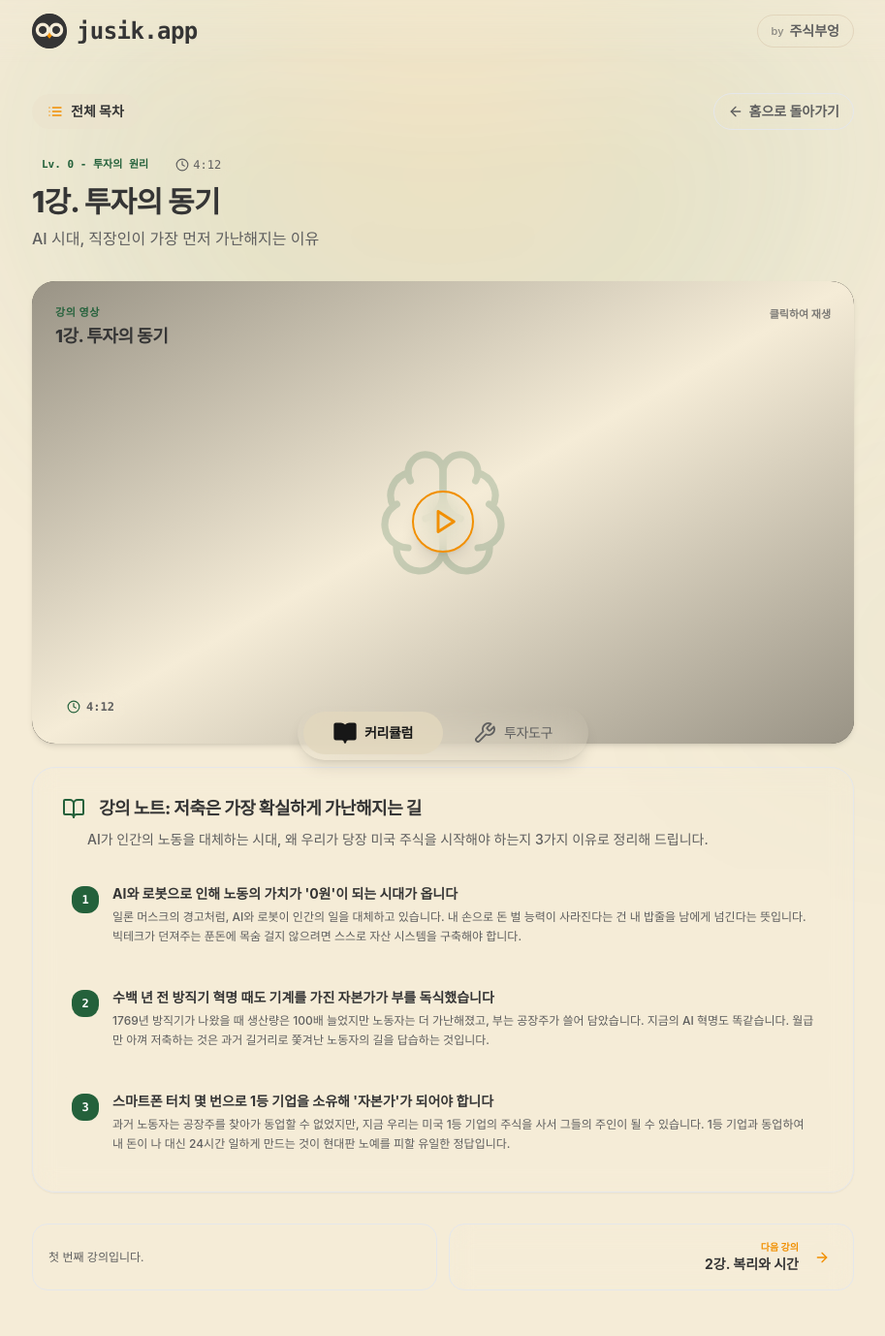
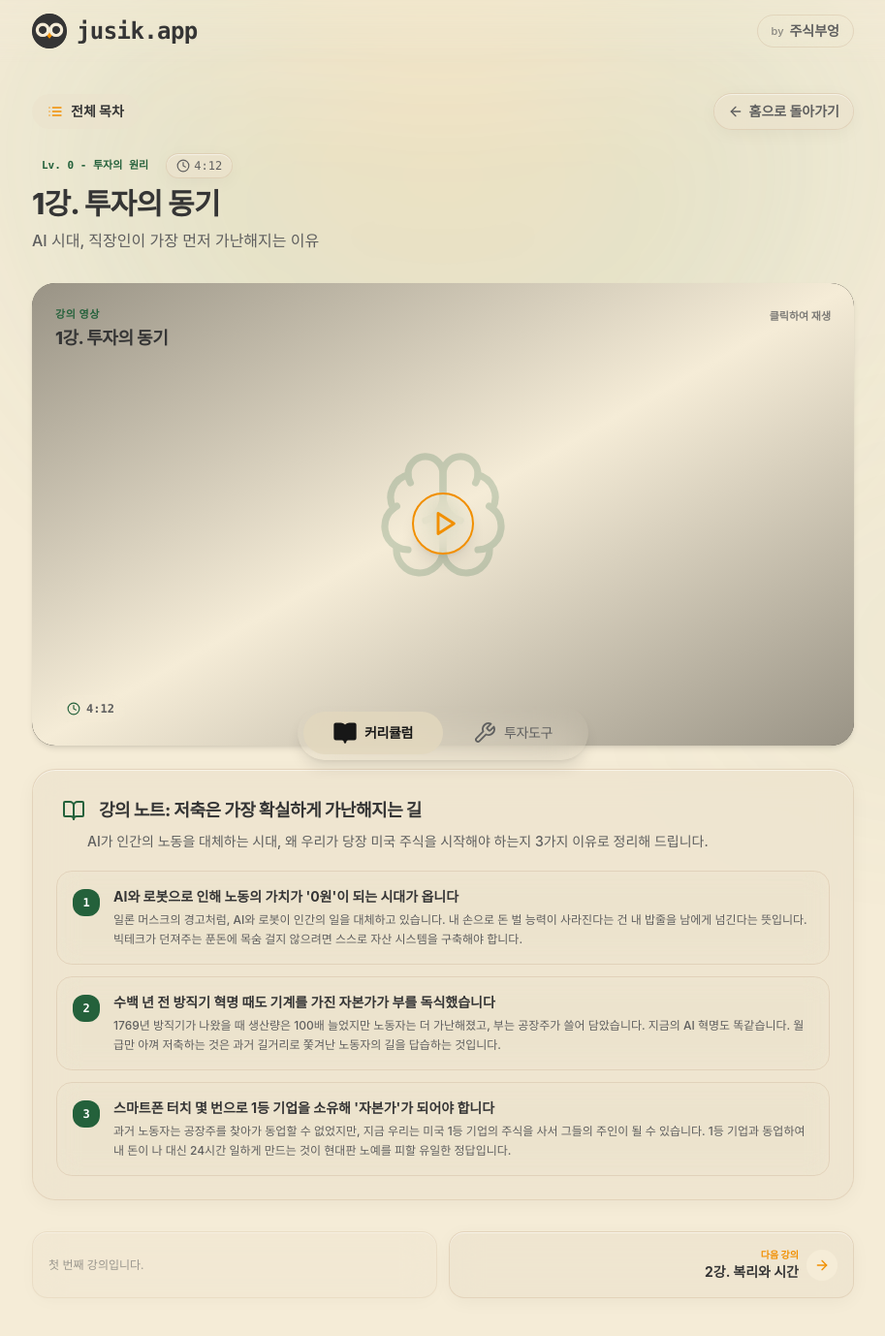
Before and after one commit to hajooi/jusik-app, a Next.js app: page /lesson/lv0-1 in a window 1280 px wide. Shown: the top 1378 px of the page at 97% size, without its empty margins (183-1096 px from the left). Built offline with nearby package versions, Linux system fonts and the light colour scheme.

Commit message:
style: Apply global glass-card and orange hover glow to all lesson detail page elements

```diff
--- a/src/app/lesson/[id]/page.tsx
+++ b/src/app/lesson/[id]/page.tsx
@@ -47,7 +47,7 @@ export default function LessonDetailPage({ params }: { params: { id: string } })
 
         <Link
           href="/"
-          className="inline-flex items-center gap-1.5 font-bold text-[var(--text-secondary)] hover:text-[var(--accent-orange)] transition-colors bg-[var(--card-surface)]/90 backdrop-blur-md px-3.5 py-2 rounded-full shadow-2xs border border-[var(--border-color)]/30 active:scale-95"
+          className="inline-flex items-center gap-1.5 font-bold text-[var(--text-secondary)] hover:text-[var(--accent-orange)] transition-all duration-300 glass-card glass-card-hover px-3.5 py-2 rounded-full active:scale-95"
         >
           <ArrowLeft className="w-4 h-4" />
           홈으로 돌아가기
@@ -64,7 +64,7 @@ export default function LessonDetailPage({ params }: { params: { id: string } })
               <span className="text-[11px] font-extrabold px-2.5 py-0.5 rounded-full bg-[var(--accent-green)]/15 text-[var(--accent-green)] font-mono">
                 Lv. {level.levelNumber} - {level.badgeText}
               </span>
-              <span className="flex items-center gap-1 text-xs text-[var(--text-secondary)] bg-[var(--card-surface)]/90 backdrop-blur-md px-2.5 py-1 rounded-full font-mono shadow-2xs">
+              <span className="flex items-center gap-1 text-xs text-[var(--text-secondary)] glass-card px-2.5 py-1 rounded-full font-mono shadow-2xs">
                 <Clock className="w-3.5 h-3.5" />
                 {lesson.duration}
               </span>
@@ -95,7 +95,7 @@ export default function LessonDetailPage({ params }: { params: { id: string } })
                   return (
                     <div
                       key={index}
-                      className="bg-[var(--card-surface)]/90 backdrop-blur-md p-5 sm:p-6 rounded-3xl space-y-4 shadow-sm border border-[var(--border-color)]/20"
+                      className="glass-card p-5 sm:p-6 rounded-3xl space-y-4 shadow-sm"
                     >
                       <div className="space-y-1">
                         <div className="flex items-center gap-2">
@@ -118,7 +118,7 @@ export default function LessonDetailPage({ params }: { params: { id: string } })
                         {module.steps.map((step) => (
                           <div
                             key={step.stepNumber}
-                            className="bg-[var(--bg-main)] p-4 sm:p-4.5 rounded-2xl flex items-start gap-3.5 shadow-2xs"
+                            className="bg-[var(--bg-main)]/60 backdrop-blur-md p-4 sm:p-4.5 rounded-2xl flex items-start gap-3.5 border border-[var(--border-color)] shadow-2xs"
                           >
                             <div className="w-7 h-7 rounded-xl bg-[var(--accent-green)] text-white flex items-center justify-center font-bold text-xs shrink-0 font-mono shadow-xs mt-0.5">
                               {step.stepNumber}
@@ -142,7 +142,7 @@ export default function LessonDetailPage({ params }: { params: { id: string } })
                   return (
                     <div
                       key={index}
-                      className="bg-[var(--card-surface)]/90 backdrop-blur-md p-5 sm:p-6 rounded-3xl space-y-4 shadow-sm border border-[var(--border-color)]/20"
+                      className="glass-card p-5 sm:p-6 rounded-3xl space-y-4 shadow-sm"
                     >
                       <div className="space-y-1">
                         <div className="flex items-center gap-2">
@@ -170,7 +170,7 @@ export default function LessonDetailPage({ params }: { params: { id: string } })
                               href={link.url}
                               target={isExt ? '_blank' : '_self'}
                               rel={isExt ? 'noopener noreferrer' : undefined}
-                              className="group flex items-center justify-between p-3.5 sm:p-4 rounded-2xl bg-[var(--bg-main)] hover:bg-[var(--card-hover)] transition-all duration-200 shadow-2xs hover:shadow-xs active:scale-[0.99]"
+                              className="group flex items-center justify-between p-3.5 sm:p-4 rounded-2xl glass-card glass-card-hover transition-all duration-300 shadow-2xs active:scale-[0.99]"
                             >
                               <div className="space-y-0.5 min-w-0 flex-1 pr-3">
                                 <div className="flex items-center gap-2">
@@ -199,7 +199,7 @@ export default function LessonDetailPage({ params }: { params: { id: string } })
                   return (
                     <div
                       key={index}
-                      className="relative overflow-hidden bg-[var(--card-surface)]/90 backdrop-blur-md p-6 sm:p-7 rounded-3xl shadow-sm border border-[var(--border-color)]/20 space-y-4"
+                      className="relative overflow-hidden glass-card p-6 sm:p-7 rounded-3xl shadow-sm space-y-4"
                     >
                       <div className="absolute -top-10 -right-10 w-40 h-40 bg-[var(--accent-orange)]/15 rounded-full blur-2xl pointer-events-none" />
 
@@ -255,18 +255,18 @@ export default function LessonDetailPage({ params }: { params: { id: string } })
               {prevLesson ? (
                 <Link
                   href={`/lesson/${prevLesson.id}`}
-                  className="flex items-center gap-3 p-4 rounded-2xl bg-[var(--card-surface)]/90 backdrop-blur-md hover:bg-[var(--card-hover)] transition-all duration-300 text-left group shadow-2xs hover:shadow-xs active:scale-[0.98] border border-[var(--border-color)]/20"
+                  className="flex items-center gap-3 p-4 rounded-2xl glass-card glass-card-hover transition-all duration-300 text-left group shadow-2xs active:scale-[0.98]"
                 >
-                  <ArrowLeft className="w-4 h-4 text-[var(--text-secondary)] group-hover:-translate-x-1 transition-transform" />
+                  <ArrowLeft className="w-4 h-4 text-[var(--text-secondary)] group-hover:text-[var(--accent-orange)] group-hover:-translate-x-1 transition-all" />
                   <div className="min-w-0 flex-1">
                     <span className="text-[10px] font-bold text-[var(--text-secondary)] block">이전 강의</span>
-                    <span className="text-xs sm:text-sm font-bold text-[var(--text-primary)] truncate block">
+                    <span className="text-xs sm:text-sm font-bold text-[var(--text-primary)] group-hover:text-[var(--accent-orange)] transition-colors truncate block">
                       {prevLesson.title}
                     </span>
                   </div>
                 </Link>
               ) : (
-                <div className="p-4 rounded-2xl bg-[var(--card-surface)]/50 text-[var(--text-secondary)] text-xs flex items-center border border-[var(--border-color)]/10">
+                <div className="p-4 rounded-2xl glass-card opacity-60 text-[var(--text-secondary)] text-xs flex items-center">
                   첫 번째 강의입니다.
                 </div>
               )}
@@ -274,7 +274,7 @@ export default function LessonDetailPage({ params }: { params: { id: string } })
               {nextLesson ? (
                 <Link
                   href={`/lesson/${nextLesson.id}`}
-                  className="flex items-center justify-between p-4 rounded-2xl bg-[var(--card-surface)]/90 backdrop-blur-md hover:bg-[var(--card-hover)] transition-all duration-300 text-right group shadow-2xs hover:shadow-sm active:scale-[0.98] border border-[var(--border-color)]/20"
+                  className="flex items-center justify-between p-4 rounded-2xl glass-card glass-card-hover transition-all duration-300 text-right group shadow-2xs active:scale-[0.98]"
                 >
                   <div className="min-w-0 flex-1">
                     <span className="text-[10px] font-bold text-[var(--accent-orange)] block">다음 강의</span>
@@ -287,7 +287,7 @@ export default function LessonDetailPage({ params }: { params: { id: string } })
                   </div>
                 </Link>
               ) : (
-                <div className="p-4 rounded-2xl bg-[var(--card-surface)]/50 text-[var(--text-secondary)] text-xs flex items-center justify-end border border-[var(--border-color)]/10">
+                <div className="p-4 rounded-2xl glass-card opacity-60 text-[var(--text-secondary)] text-xs flex items-center justify-end">
                   마지막 강의입니다.
                 </div>
               )}
```
